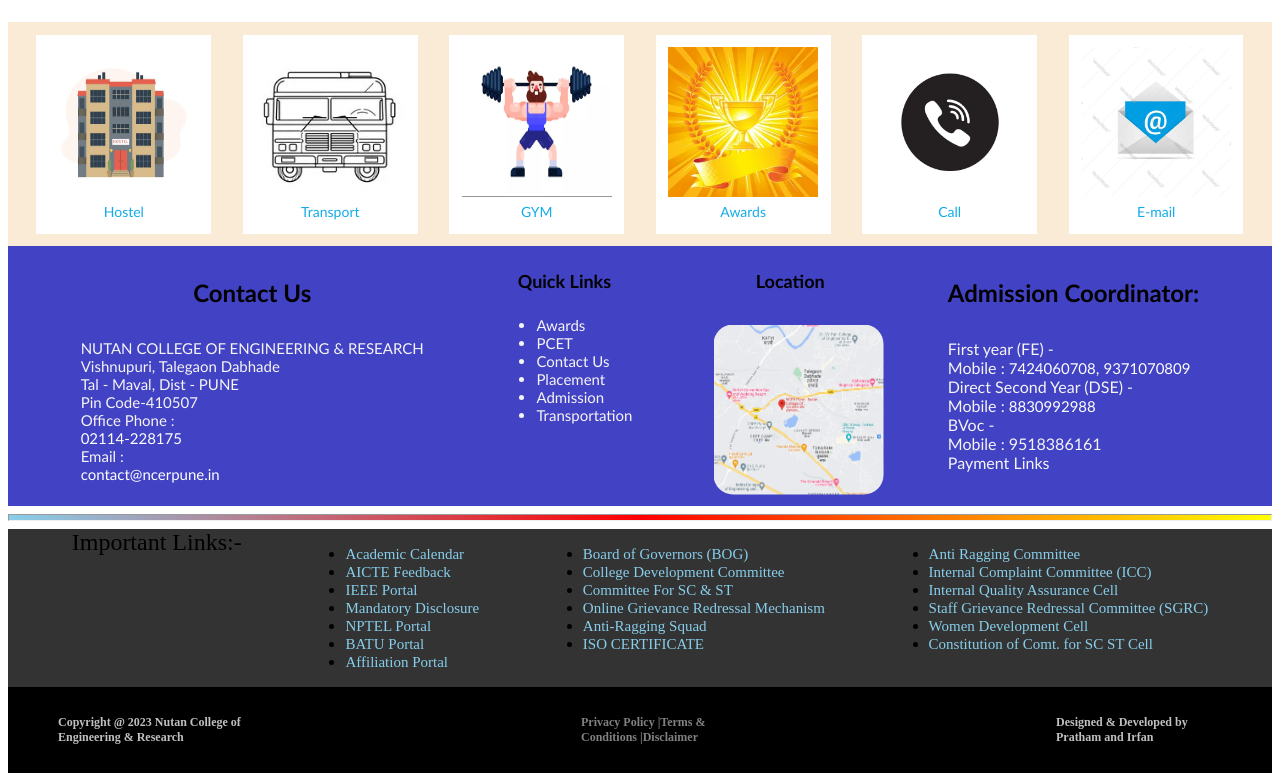
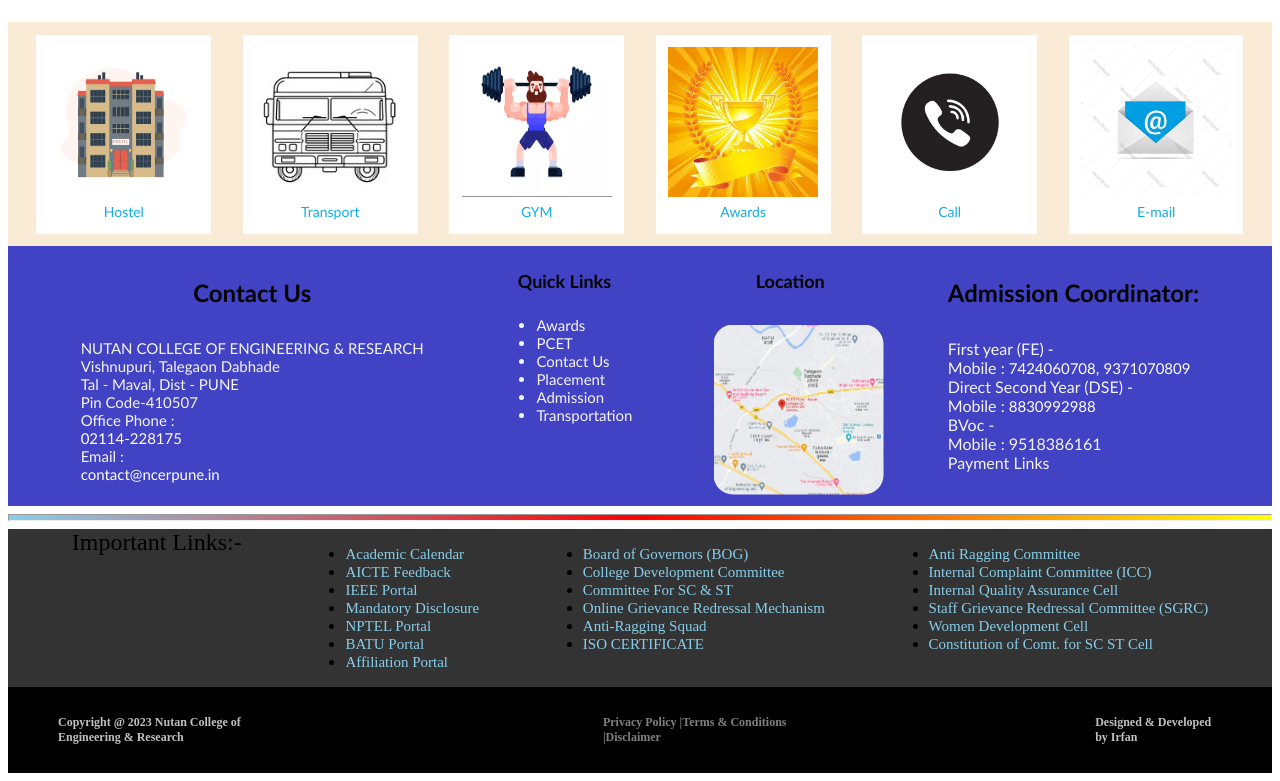
Before and after one commit to iitzIrFan/NCER-Website-Clone, a plain HTML site: page NCER Clone.html in a window 1280 px wide. Shown: the part 1853-2634 px from the top of the page. Drawn offline with Linux system fonts and the light colour scheme.

Commit message:
Update NCER Clone.html

```diff
--- a/NCER Clone.html
+++ b/NCER Clone.html
@@ -746,8 +746,9 @@ ul a:hover{
 <footer style="background-color: black; color: white;display: flex; gap: 300px;padding-left:50px;padding-right:50px; ">
   <h6 style="color:silver">Copyright @ 2023 Nutan College of Engineering & Research</h6>
   <h6 style="color: grey;">Privacy Policy |Terms & Conditions |Disclaimer</h6>
-  <h6 style="color:silver">Designed & Developed by Pratham and Irfan</h6>
+  <h6 style="color:silver">Designed & Developed by Irfan</h6>
 </footer>
+
 
 
 <script>
@@ -761,7 +762,6 @@ ul a:hover{
     }
 
     setInterval(updateDateTime, 1000);
-
 </script>
 
 
```
